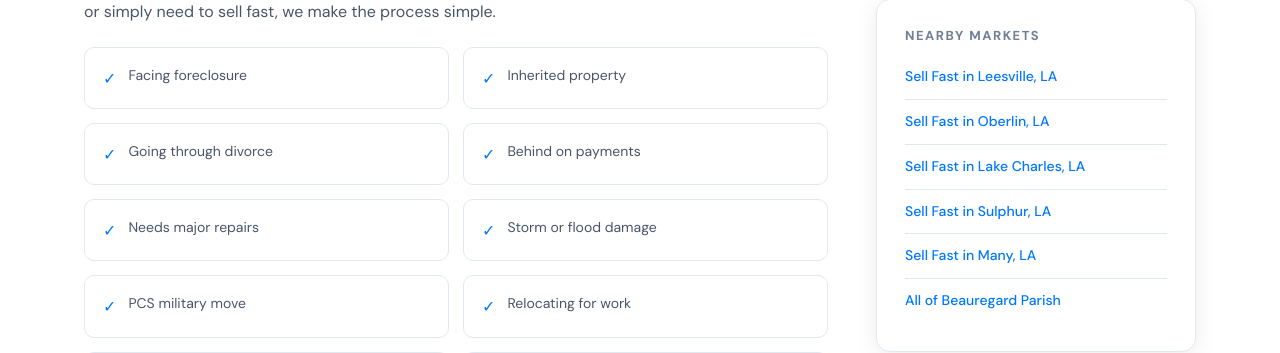
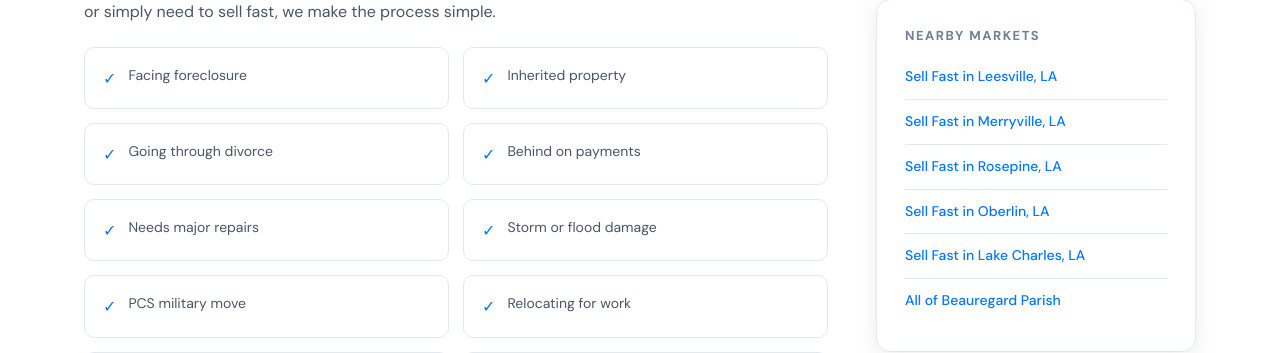
Before and after one commit to Armstrongrealestate/Website, a Flask app: page /blog/sell-my-house-fast-deridder in a window 1280 px wide. Shown: the part 1026-1379 px from the top of the page. Run offline with Flask 3, Linux system fonts and the light colour scheme.

Commit message:
Cross-link DeRidder to Merryville and Rosepine

```diff
--- a/templates/blog_deridder.html
+++ b/templates/blog_deridder.html
@@ -176,10 +176,10 @@
         <h4 style="font-family:'DM Sans',sans-serif;font-size:13px;font-weight:700;text-transform:uppercase;letter-spacing:1.5px;color:var(--text-light);margin-bottom:12px;">Nearby Markets</h4>
         <ul class="sidebar-links">
           <li><a href="/blog/sell-my-house-fast-leesville">Sell Fast in Leesville, LA</a></li>
+          <li><a href="/blog/sell-my-house-fast-merryville">Sell Fast in Merryville, LA</a></li>
+          <li><a href="/blog/sell-my-house-fast-rosepine">Sell Fast in Rosepine, LA</a></li>
           <li><a href="/blog/sell-my-house-fast-oberlin-la">Sell Fast in Oberlin, LA</a></li>
           <li><a href="/blog/sell-my-house-fast-lake-charles">Sell Fast in Lake Charles, LA</a></li>
-          <li><a href="/blog/sell-my-house-fast-sulphur">Sell Fast in Sulphur, LA</a></li>
-          <li><a href="/blog/sell-my-house-fast-many-la">Sell Fast in Many, LA</a></li>
           <li><a href="/parish/beauregard">All of Beauregard Parish</a></li>
         </ul>
       </div>
```
